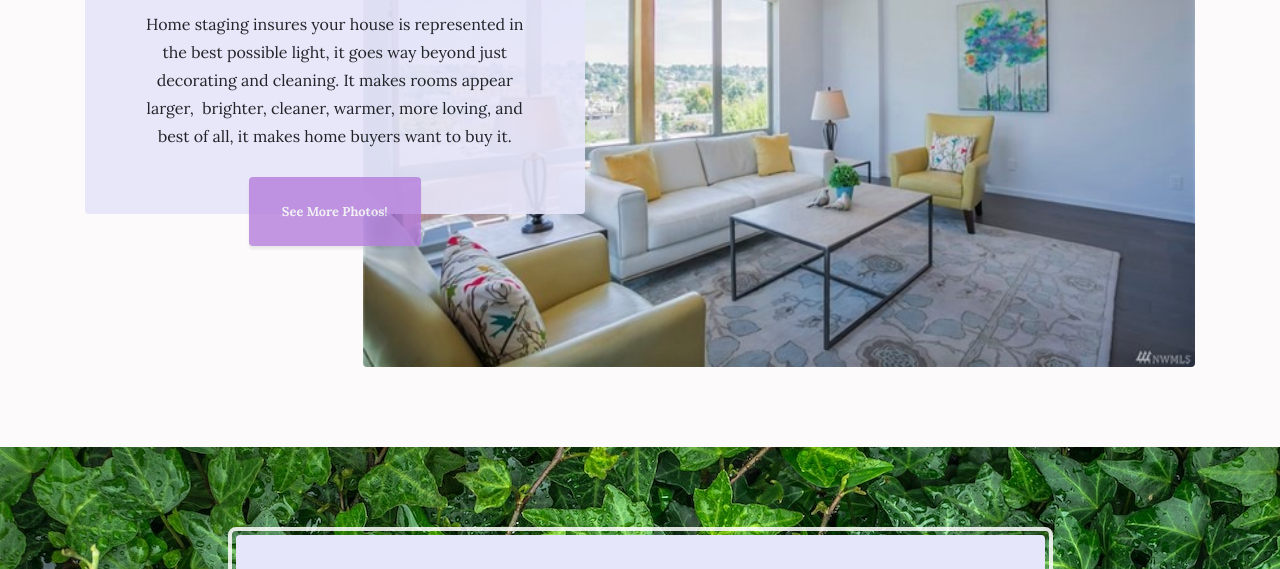
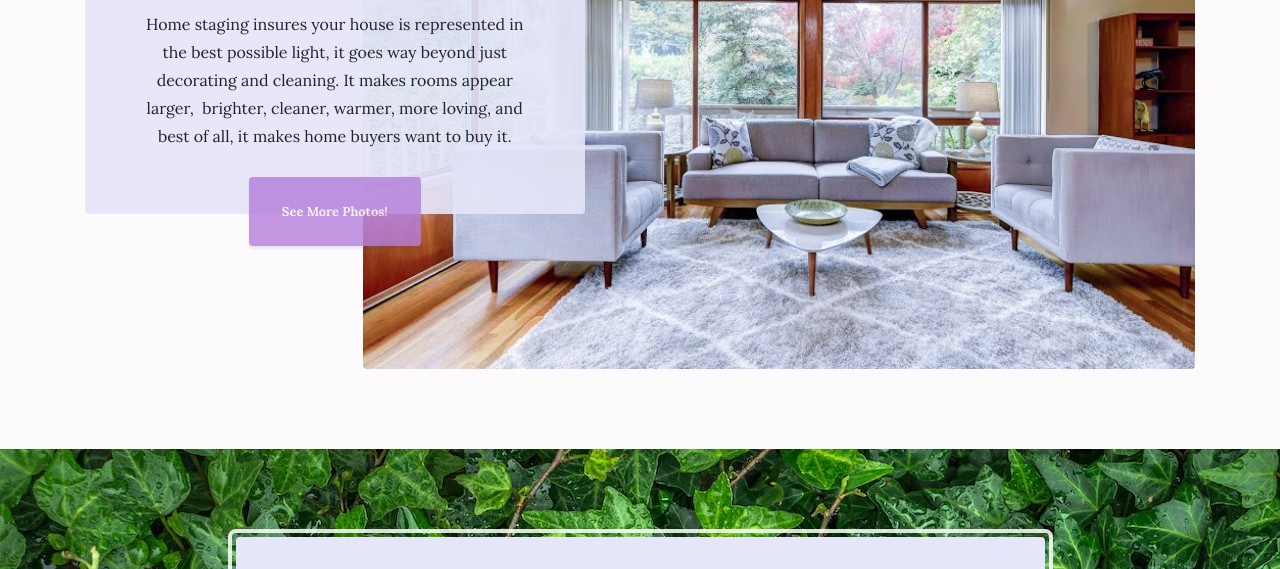
Before and after one commit to Robertehill/StagingDraft, a plain HTML site: page index.html in a window 1280 px wide. Shown: the part 538-1107 px from the top of the page. Drawn offline with Linux system fonts and the light colour scheme; a web font is replaced by a local one.

Commit message:
Add files via upload

```diff
--- a/index.html
+++ b/index.html
@@ -33,7 +33,7 @@
    </nav>
     <section class="page-section clearfix">
         <div class="container">
-            <div class="intro"><img class="img-fluid intro-img mb-3 mb-lg-0 rounded " src="assets/img/portfolio/BallardRio.jpg">
+            <div class="intro"><img class="img-fluid intro-img mb-3 mb-lg-0 rounded " src="assets/img/portfolio/Modern.jpg">
                 <div class="intro-text left-0 text-centerfaded p-5 rounded bg-faded text-center bg-lav-9">
                     <h2 class="section-heading mb-4"><span class="section-heading-upper">Selling your Home?</span><span class="section-heading-lower">Let us Stage it</span></h2>
                     <p class="mb-3">Home staging insures your house is represented in the best possible light, it goes way beyond just decorating and cleaning. It makes rooms appear larger,  brighter, cleaner, warmer, more loving, and best of all, it makes home buyers want to buy it.</p>
```
Also changed, not shown: assets/img/portfolio/Modern.jpg (added).
